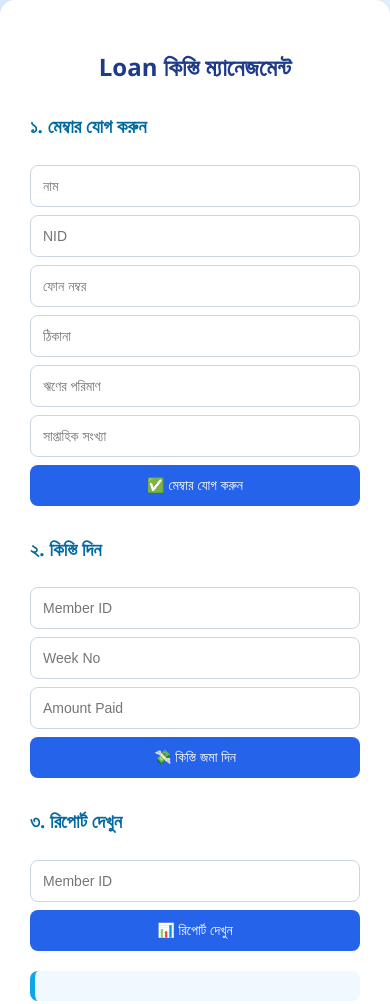
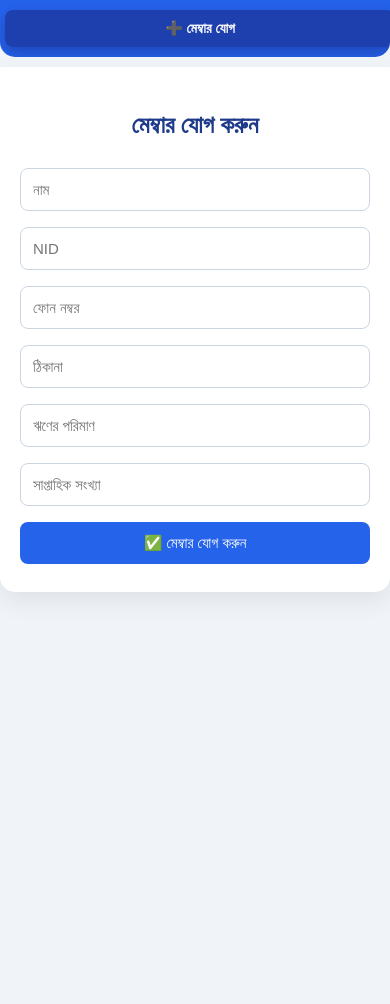
Before and after one commit to indo21-indo/kisti, a website: page public/index.html in a window 390 px wide. Shown: the top 1004 px of the page. After the commit the page ends 844 px from the top, so only its background shows below. Drawn offline with Linux system fonts and the light colour scheme.

Commit message:
Update index.html

```diff
--- a/public/index.html
+++ b/public/index.html
@@ -1,73 +1,154 @@
-<!DOCTYPE html><html lang="en">
+<!DOCTYPE html>
+<html lang="en">
 <head>
 <meta charset="UTF-8" />
-  <meta name="viewport" content="width=device-width, initial-scale=1.0" />
-  <title>Loan কিস্তি সিস্টেম</title>
+<meta name="viewport" content="width=device-width, initial-scale=1" />
+<title>Loan কিস্তি SPA with Sidebar</title>
 <style>
+  * {
+    box-sizing: border-box;
+  }
   body {
-      font-family: 'Segoe UI', sans-serif;
-      background: linear-gradient(to right, #dbeafe, #e0f2fe);
-      margin: 0;
-      padding: 0;
+    margin: 0; padding: 0;
+    font-family: 'Segoe UI', Tahoma, Geneva, Verdana, sans-serif;
+    background: #f0f4f8;
     display: flex;
-      justify-content: center;
-      align-items: center;
-      min-height: 100vh;
+    height: 100vh;
+    overflow: hidden;
   }
-    .container {
-      background: #ffffff;
-      padding: 30px;
-      border-radius: 15px;
-      box-shadow: 0 10px 25px rgba(0,0,0,0.1);
-      width: 95%;
-      max-width: 500px;
+  nav.sidebar {
+    width: 220px;
+    background: #2563eb;
+    color: white;
+    display: flex;
+    flex-direction: column;
+    padding: 20px 0;
+    box-shadow: 2px 0 8px rgba(0,0,0,0.1);
   }
+  nav.sidebar button {
+    background: #3b82f6;
+    border: none;
+    color: white;
+    padding: 15px 20px;
+    margin: 8px 20px;
+    border-radius: 12px;
+    cursor: pointer;
+    font-size: 16px;
+    font-weight: 600;
+    text-align: left;
+    transition: background-color 0.3s, transform 0.2s;
+  }
+  nav.sidebar button:hover {
+    background: #1e40af;
+    transform: translateX(4px);
+    box-shadow: 0 4px 10px rgba(30, 64, 175, 0.5);
+  }
+  nav.sidebar button.active {
+    background: #1e40af;
+    box-shadow: 0 6px 15px rgba(30, 64, 175, 0.8);
+  }
+
+  main.content {
+    flex: 1;
+    padding: 30px 40px;
+    overflow-y: auto;
+    background: white;
+    border-radius: 0 15px 15px 0;
+    box-shadow: 0 10px 25px rgba(0,0,0,0.07);
+  }
+
   h2 {
+    color: #1e3a8a;
+    margin-bottom: 20px;
     text-align: center;
-      color: #1e3a8a;
-    }
-    h3 {
-      color: #0369a1;
-      margin-top: 30px;
   }
   input, button {
     width: 100%;
     padding: 12px;
-      margin-top: 8px;
+    margin: 8px 0;
+    border-radius: 8px;
     border: 1px solid #cbd5e1;
-      border-radius: 8px;
+    font-size: 15px;
     box-sizing: border-box;
-      font-size: 14px;
+    transition: border-color 0.3s;
   }
   input:focus {
     outline: none;
-      border-color: #3b82f6;
-      box-shadow: 0 0 0 2px #93c5fd;
+    border-color: #2563eb;
+    box-shadow: 0 0 0 3px #93c5fd;
   }
   button {
     background-color: #2563eb;
     color: white;
     border: none;
-      transition: background 0.3s, transform 0.2s;
+    cursor: pointer;
+    transition: background-color 0.3s, transform 0.2s;
   }
   button:hover {
     background-color: #1d4ed8;
     transform: translateY(-2px);
-      box-shadow: 0 4px 10px rgba(37, 99, 235, 0.2);
+    box-shadow: 0 4px 10px rgba(37, 99, 235, 0.3);
   }
   .result {
-      margin-top: 20px;
-      padding: 15px;
     background: #f0f9ff;
     border-left: 5px solid #0ea5e9;
+    padding: 15px;
+    margin-top: 15px;
     border-radius: 8px;
     white-space: pre-wrap;
+    min-height: 60px;
+    font-family: monospace;
+  }
+  section {
+    display: none;
+  }
+  section.active {
+    display: block;
+  }
+
+  /* Responsive */
+  @media (max-width: 700px) {
+    body {
+      flex-direction: column;
+      height: auto;
+    }
+    nav.sidebar {
+      width: 100%;
+      flex-direction: row;
+      padding: 10px 0;
+      overflow-x: auto;
+      box-shadow: none;
+      border-radius: 0 0 15px 15px;
+    }
+    nav.sidebar button {
+      flex: 1 0 auto;
+      margin: 0 5px;
+      text-align: center;
+      border-radius: 8px;
+      padding: 10px 0;
+      font-size: 14px;
+    }
+    main.content {
+      border-radius: 0 0 15px 15px;
+      padding: 20px;
+      margin-top: 10px;
+    }
   }
 </style>
 </head>
 <body>
-  <div class="container">
-    <h2>Loan কিস্তি ম্যানেজমেন্ট</h2><h3>১. মেম্বার যোগ করুন</h3>
+
+<nav class="sidebar">
+  <button id="nav-add-member" class="active">➕ মেম্বার যোগ</button>
+  <button id="nav-add-installment">💸 কিস্তি দিন</button>
+  <button id="nav-status">📊 রিপোর্ট দেখুন</button>
+  <button id="nav-all-members">👥 সব মেম্বার</button>
+</nav>
+
+<main class="content">
+
+  <section id="add-member" class="active">
+    <h2>মেম্বার যোগ করুন</h2>
     <input id="name" placeholder="নাম" />
     <input id="nid" placeholder="NID" />
     <input id="phone" placeholder="ফোন নম্বর" />
@@ -75,55 +156,100 @@
     <input id="amount" placeholder="ঋণের পরিমাণ" type="number" />
     <input id="weeks" placeholder="সাপ্তাহিক সংখ্যা" type="number" />
     <button onclick="addMember()">✅ মেম্বার যোগ করুন</button>
+  </section>
 
-<h3>২. কিস্তি দিন</h3>
+  <section id="add-installment">
+    <h2>কিস্তি জমা দিন</h2>
     <input id="memberId" placeholder="Member ID" />
     <input id="weekNo" placeholder="Week No" type="number" />
     <input id="payAmount" placeholder="Amount Paid" type="number" />
     <button onclick="addInstallment()">💸 কিস্তি জমা দিন</button>
+  </section>
 
-<h3>৩. রিপোর্ট দেখুন</h3>
+  <section id="status">
+    <h2>রিপোর্ট দেখুন</h2>
     <input id="statusId" placeholder="Member ID" />
     <button onclick="getStatus()">📊 রিপোর্ট দেখুন</button>
+    <div id="output" class="result"></div>
+  </section>
 
-<div id="output" class="result"></div>
+  <section id="all-members">
+    <h2>সব মেম্বার</h2>
+    <button onclick="getAllMembers()">👥 মেম্বার লিস্ট দেখুন</button>
+    <div id="membersList" class="result"></div>
+  </section>
 
-  </div>  <script>
-    const baseURL = ""; // same server origin
+</main>
+
+<script>
+  const baseURL = ""; // same origin
+
+  const navButtons = document.querySelectorAll("nav.sidebar button");
+  const sections = document.querySelectorAll("main.content section");
+
+  navButtons.forEach(btn => {
+    btn.addEventListener("click", () => {
+      // Remove active from buttons
+      navButtons.forEach(b => b.classList.remove("active"));
+      btn.classList.add("active");
+
+      // Hide all sections
+      sections.forEach(s => s.classList.remove("active"));
+
+      // Show clicked section
+      const id = btn.id.replace("nav-", "");
+      document.getElementById(id).classList.add("active");
+
+      // Clear outputs
+      const out = document.getElementById("output");
+      const list = document.getElementById("membersList");
+      if(out) out.innerText = "";
+      if(list) list.innerText = "";
+    });
+  });
 
   async function addMember() {
-      const name = document.getElementById("name").value;
-      const nid = document.getElementById("nid").value;
-      const phone = document.getElementById("phone").value;
-      const address = document.getElementById("address").value;
-      const amount = document.getElementById("amount").value;
-      const weeks = document.getElementById("weeks").value;
+    const name = document.getElementById("name").value.trim();
+    const nid = document.getElementById("nid").value.trim();
+    const phone = document.getElementById("phone").value.trim();
+    const address = document.getElementById("address").value.trim();
+    const amount = document.getElementById("amount").value.trim();
+    const weeks = document.getElementById("weeks").value.trim();
     if (!name || !nid || !phone || !amount || !weeks) {
-        return alert("সব তথ্য দিন");
+      alert("সব তথ্য দিন");
+      return;
     }
-
-      const res = await fetch(`${baseURL}/add-member?name=${name}&nid=${nid}&phone=${phone}&address=${address}&amount=${amount}&weeks=${weeks}`);
+    const res = await fetch(`${baseURL}/add-member?name=${encodeURIComponent(name)}&nid=${encodeURIComponent(nid)}&phone=${encodeURIComponent(phone)}&address=${encodeURIComponent(address)}&amount=${amount}&weeks=${weeks}`);
     const data = await res.json();
-      document.getElementById("output").innerText = `✅ মেম্বার যোগ হয়েছে: ${data.id}`;
+    alert(`মেম্বার যোগ হয়েছে: ${data.id}`);
+    ["name","nid","phone","address","amount","weeks"].forEach(id => document.getElementById(id).value = "");
   }
 
   async function addInstallment() {
-      const memberId = document.getElementById("memberId").value;
-      const weekNo = document.getElementById("weekNo").value;
-      const amount = document.getElementById("payAmount").value;
+    const memberId = document.getElementById("memberId").value.trim();
+    const weekNo = document.getElementById("weekNo").value.trim();
+    const amount = document.getElementById("payAmount").value.trim();
     if (!memberId || !weekNo || !amount) {
-        return alert("সব তথ্য দিন");
+      alert("সব তথ্য দিন");
+      return;
     }
-
-      const res = await fetch(`${baseURL}/add-installment?memberId=${memberId}&amount=${amount}&weekNo=${weekNo}`);
+    const res = await fetch(`${baseURL}/add-installment?memberId=${encodeURIComponent(memberId)}&amount=${amount}&weekNo=${weekNo}`);
     const data = await res.json();
-      document.getElementById("output").innerText = `💸 কিস্তি যোগ হয়েছে: ${data.message}`;
+    alert(data.message);
+    ["memberId", "weekNo", "payAmount"].forEach(id => document.getElementById(id).value = "");
   }
 
   async function getStatus() {
-      const id = document.getElementById("statusId").value;
-      if (!id) return alert("Member ID দিন");
-      const res = await fetch(`${baseURL}/status/${id}`);
+    const id = document.getElementById("statusId").value.trim();
+    if (!id) {
+      alert("Member ID দিন");
+      return;
+    }
+    const res = await fetch(`${baseURL}/status/${encodeURIComponent(id)}`);
+    if (res.status !== 200) {
+      alert("Member পাওয়া যায়নি");
+      return;
+    }
     const data = await res.json();
     document.getElementById("output").innerText = `
 নাম: ${data.name}
@@ -134,5 +260,21 @@
 বাকি: ${data.remaining}
 `;
   }
-  </script></body>
+
+  async function getAllMembers() {
+    const res = await fetch(`${baseURL}/all-members`);
+    const data = await res.json();
+    if (!data.length) {
+      document.getElementById("membersList").innerText = "কোন মেম্বার পাওয়া যায়নি।";
+      return;
+    }
+    let list = "";
+    data.forEach(m => {
+      list += `নাম: ${m.name}, NID: ${m.nid}, ফোন: ${m.phone}\n`;
+    });
+    document.getElementById("membersList").innerText = list;
+  }
+</script>
+
+</body>
 </html>
```
Lines whose indentation alone changed are shown as unchanged.
